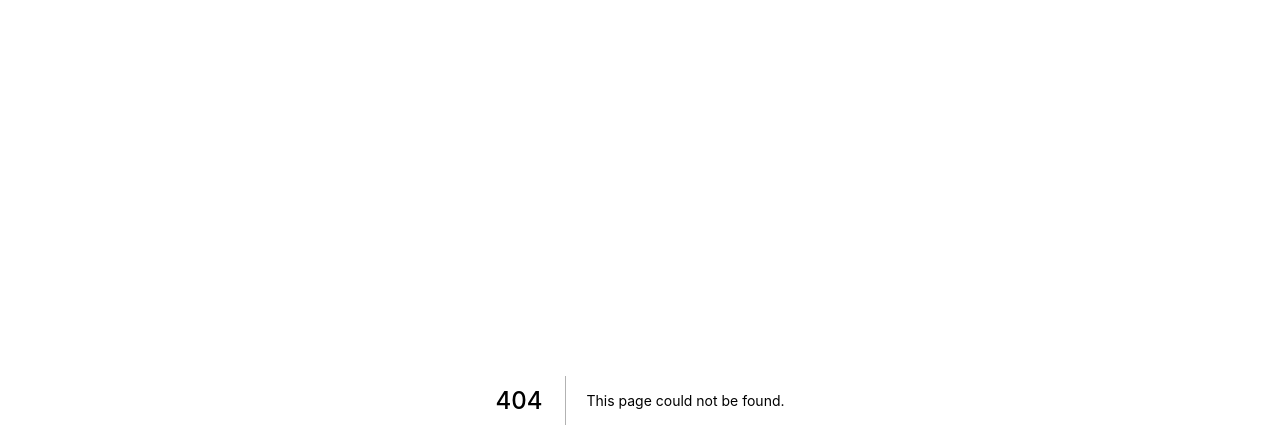
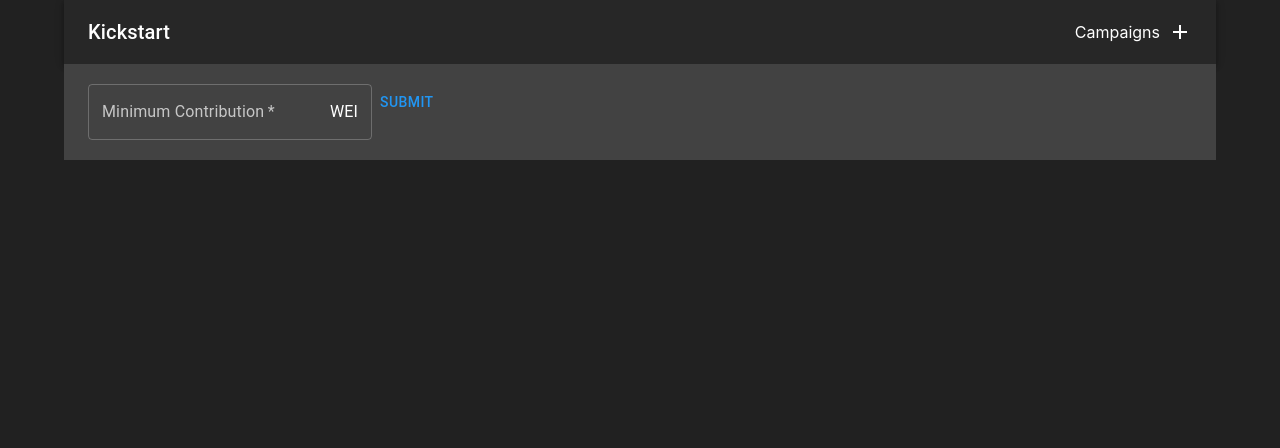
Before and after one commit to Mikkicon/kickstart-web3, a Next.js app: page /campaigns/new in a window 1280 px wide. Before the commit this address had no page. Shown: the top 448 px of the page. Built offline with nearby package versions, Linux system fonts and the light colour scheme.

Commit message:
MUI design

```diff
--- /dev/null
+++ b/components/Header/index.tsx
@@ -0,0 +1,27 @@
+import { AppBar, Box, Toolbar, Typography } from "@mui/material";
+import AddIcon from "@mui/icons-material/Add";
+import Link from "next/link";
+
+const Header = () => {
+  return (
+    <header>
+      <Box sx={{ flexGrow: 1 }}>
+        <AppBar position="static">
+          <Toolbar>
+            <Typography variant="h6" component="div" sx={{ flexGrow: 1 }}>
+              <Link href={"/"}>Kickstart</Link>
+            </Typography>
+            <Box display="flex" gap={1} alignItems="center">
+              <Link href={"/campaigns"}>Campaigns</Link>
+              <Link href={"/campaigns/new"}>
+                <AddIcon style={{ cursor: "pointer" }} />
+              </Link>
+            </Box>
+          </Toolbar>
+        </AppBar>
+      </Box>
+    </header>
+  );
+};
+
+export default Header;
--- /dev/null
+++ b/components/Layout/index.tsx
@@ -0,0 +1,26 @@
+import { Box, Container } from "@mui/material";
+import { grey } from "@mui/material/colors";
+import { ReactNode } from "react";
+import Header from "../Header";
+
+const Layout = ({ children }: { children?: ReactNode }) => {
+  return (
+    <div style={{ backgroundColor: grey[900], height: "100vh" }}>
+      <Container sx={{ color: "text.primary" }}>
+        <Header />
+        <main>
+          <Container
+            sx={{
+              padding: "20px 0",
+              bgcolor: "background.default",
+            }}
+          >
+            {children}
+          </Container>
+        </main>
+        <footer></footer>
+      </Container>
+    </div>
+  );
+};
+export default Layout;
--- a/pages/_app.tsx
+++ b/pages/_app.tsx
@@ -1,8 +1,14 @@
-import '../styles/globals.css'
-import type { AppProps } from 'next/app'
+import "../styles/globals.css";
+import type { AppProps } from "next/app";
+import { ThemeProvider } from "@mui/material";
+import darkTheme from "../styles/theme/darkTheme";
 
 function MyApp({ Component, pageProps }: AppProps) {
-  return <Component {...pageProps} />
+  return (
+    <ThemeProvider theme={darkTheme}>
+      <Component {...pageProps} />
+    </ThemeProvider>
+  );
 }
 
-export default MyApp
+export default MyApp;
--- /dev/null
+++ b/pages/campaigns/new.tsx
@@ -0,0 +1,41 @@
+import Layout from "../../components/Layout";
+import FormControl from "@mui/material/FormControl";
+import {
+  FormHelperText,
+  Box,
+  TextField,
+  Typography,
+  Button,
+} from "@mui/material";
+import { useForm } from "react-hook-form";
+
+const New = () => {
+  const { register, handleSubmit } = useForm();
+
+  function onSubmit(data: any) {
+    console.log(data);
+  }
+
+  return (
+    <Layout>
+      <Box>
+        <FormControl>
+          <form onSubmit={handleSubmit(onSubmit)}>
+            <TextField
+              id="outlined-basic"
+              required
+              label="Minimum Contribution"
+              variant="outlined"
+              {...register("contribution")}
+              InputProps={{
+                endAdornment: <Typography paddingLeft={1}>WEI</Typography>,
+              }}
+            />
+            <Button type="submit">Submit</Button>
+          </form>
+        </FormControl>
+      </Box>
+    </Layout>
+  );
+};
+export default New;
--- /dev/null
+++ b/styles/theme/darkTheme.ts
@@ -0,0 +1,17 @@
+import { createTheme } from "@mui/material/styles";
+import { blue, grey } from "@mui/material/colors";
+
+const darkTheme = createTheme({
+  palette: {
+    background: {
+      default: grey[800],
+    },
+    primary: {
+      main: blue[500],
+      dark: grey[500],
+    },
+    mode: "dark",
+  },
+});
+
+export default darkTheme;
```
Also changed, not shown: components/CampaignList/index.tsx (added, +30 -0 lines), package.json (+9 -1 lines), pages/campaigns/index.tsx (added, +14 -0 lines), pages/index.tsx (+39 -21 lines), 1 other file (tests, documents, lock files or other folders).
